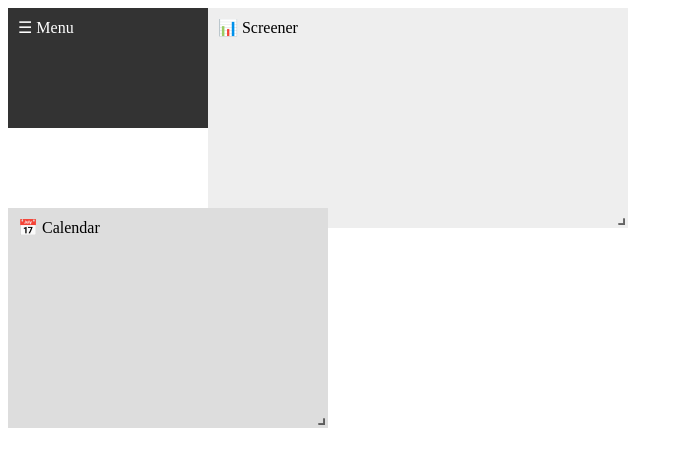
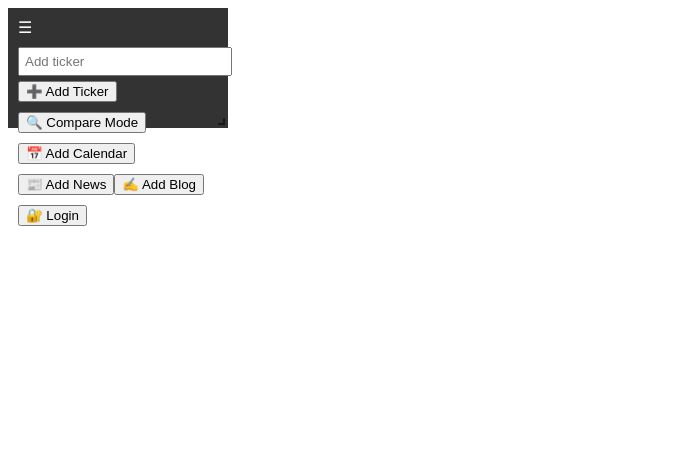
Before and after one commit to oddradar/bonfire-investments, a React (Vite) app in the folder frontend/: page / in a window 1280 px wide. Shown: the top 466 px of the page, without its empty margins (0-683 px from the left). Built offline with nearby package versions, Linux system fonts and the light colour scheme.

Commit message:
Menu pop out

```diff
--- a/frontend/src/components/Dashboard.jsx
+++ b/frontend/src/components/Dashboard.jsx
@@ -1,66 +1,220 @@
-// Import React and the useState hook to manage layout state
-import React, { useState } from "react";
-
-// Import the GridLayout component from react-grid-layout
+import React, { useState, useEffect } from "react";
 import GridLayout from "react-grid-layout";
-
-// Import default styles for grid layout and resizable widgets
 import "react-grid-layout/css/styles.css";
 import "react-resizable/css/styles.css";
 
-// Define and export the Dashboard component
+// Helper: fetch ticker data
+async function fetchTickerData(symbol) {
+  const res = await fetch(
+    `https://query1.finance.yahoo.com/v7/finance/quote?symbols=${symbol}`
+  );
+  const data = await res.json();
+  const quote = data.quoteResponse.result[0];
+  return {
+    name: quote.longName || quote.shortName,
+    symbol: quote.symbol,
+    price: quote.regularMarketPrice,
+    dayHigh: quote.regularMarketDayHigh,
+    dayLow: quote.regularMarketDayLow,
+    yearHigh: quote.fiftyTwoWeekHigh,
+    yearLow: quote.fiftyTwoWeekLow
+  };
+}
+
 export default function Dashboard() {
-  // Initial layout state: defines position and size of each widget
-  const [layout, setLayout] = useState([
-    {
-      i: "menu",    // Unique ID for the hamburger menu widget
-      x: 0,         // Column position (0 = far left)
-      y: 0,         // Row position (0 = top)
-      w: 2,         // Width in grid columns
-      h: 1          // Height in grid rows
-    },
-    {
-      i: "screener", // Unique ID for the screener widget
-      x: 2,
-      y: 0,
-      w: 4,
-      h: 2
-    },
-    {
-      i: "calendar", // Unique ID for the calendar widget
-      x: 0,
-      y: 1,
-      w: 3,
-      h: 2
-    }
-  ]);
+  // Layout state
+  const [layout, setLayout] = useState([{ i: "menu", x: 0, y: 0, w: 2, h: 1 }]);
 
-  // Render the draggable/resizable grid layout
+  // Widgets state
+  const [tickers, setTickers] = useState([]);
+  const [fullscreenWidget, setFullscreenWidget] = useState(null); // overlay
+
+  // Add ticker widget
+  const addTicker = async (symbol) => {
+    const data = await fetchTickerData(symbol);
+    const id = `ticker-${symbol}-${Date.now()}`;
+    setLayout((prev) => [...prev, { i: id, x: 0, y: Infinity, w: 3, h: 2 }]);
+    setTickers((prev) => [...prev, { id, data, compare: false }]);
+  };
+
+  // Remove widget
+  const removeWidget = (id) => {
+    setLayout((prev) => prev.filter((item) => item.i !== id));
+    setTickers((prev) => prev.filter((t) => t.id !== id));
+  };
+
+  // Toggle compare
+  const toggleCompare = (id) => {
+    setTickers((prev) =>
+      prev.map((t) =>
+        t.id === id ? { ...t, compare: !t.compare } : t
+      )
+    );
+  };
+
+  // Get all tickers marked for compare
+  const compareTickers = tickers.filter((t) => t.compare);
+
   return (
+    <>
+      {/* Fullscreen overlay */}
+      {fullscreenWidget && (
+        <div
+          style={{
+            position: "fixed",
+            top: 0, left: 0, right: 0, bottom: 0,
+            background: "#111", color: "#fff",
+            zIndex: 1000, padding: "20px", overflowY: "auto"
+          }}
+        >
+          <button
+            onClick={() => setFullscreenWidget(null)}
+            style={{ background: "red", color: "white", padding: "5px" }}
+          >
+            ✖ Close Fullscreen
+          </button>
+
+          {fullscreenWidget.type === "ticker" && (
+            <>
+              <h2>{fullscreenWidget.data.symbol} — {fullscreenWidget.data.name}</h2>
+              <p>💲 Last Price: {fullscreenWidget.data.price}</p>
+              <p>📈 Daily High: {fullscreenWidget.data.dayHigh}</p>
+              <p>📉 Daily Low: {fullscreenWidget.data.dayLow}</p>
+              <p>🔼 52‑Week High: {fullscreenWidget.data.yearHigh}</p>
+              <p>🔽 52‑Week Low: {fullscreenWidget.data.yearLow}</p>
+            </>
+          )}
+
+          {fullscreenWidget.type === "compare" && (
+            <>
+              <h2>Comparison View</h2>
+              {compareTickers.map((t) => (
+                <div key={t.id} style={{ marginBottom: "10px" }}>
+                  <strong>{t.data.symbol}</strong> — {t.data.name}
+                  <p>💲 Price: {t.data.price}</p>
+                  <p>📈 Daily High: {t.data.dayHigh}</p>
+                  <p>📉 Daily Low: {t.data.dayLow}</p>
+                  <p>🔼 52‑Week High: {t.data.yearHigh}</p>
+                  <p>🔽 52‑Week Low: {t.data.yearLow}</p>
+                  {/* Later: add total return, NAV, etc. */}
+                </div>
+              ))}
+            </>
+          )}
+        </div>
+      )}
+
+      {/* Grid layout */}
       <GridLayout
-      className="layout"          // CSS class for styling the grid
-      layout={layout}             // Current layout state
-      cols={12}                   // Total number of columns in the grid
-      rowHeight={100}             // Height of each row in pixels
-      width={1200}                // Total width of the grid in pixels
-      margin={[0, 0]}             // removes spacing between items
-      containerPadding={[0, 0]}   // removes padding at edges
-      onLayoutChange={(newLayout) => setLayout(newLayout)} // Update layout when widgets move/resize
+        className="layout"
+        layout={layout}
+        cols={12}
+        rowHeight={100}
+        width={1200}
+        margin={[0, 0]}
+        containerPadding={[0, 0]}
+        onLayoutChange={(newLayout) => setLayout(newLayout)}
       >
         {/* Hamburger menu widget */}
-      <div key="menu" style={{ background: "#333", color: "#fff", padding: "10px" }}>
-        ☰ Menu
+        <div
+          key="menu"
+          style={{
+            background: "#333", color: "#fff", padding: "10px",
+            cursor: "pointer"
+          }}
+        >
+          ☰
+          {/* Menu panel */}
+          <div style={{ marginTop: "10px" }}>
+            <form
+              onSubmit={(e) => {
+                e.preventDefault();
+                const symbol = e.target.elements.symbol.value.toUpperCase();
+                if (symbol) addTicker(symbol);
+                e.target.reset();
+              }}
+            >
+              <input
+                type="text"
+                name="symbol"
+                placeholder="Add ticker"
+                style={{ width: "100%", padding: "5px" }}
+              />
+              <button type="submit" style={{ marginTop: "5px" }}>
+                ➕ Add Ticker
+              </button>
+            </form>
+            <button
+              onClick={() => setFullscreenWidget({ type: "compare" })}
+              style={{ marginTop: "10px" }}
+            >
+              🔍 Compare Mode
+            </button>
+            <button style={{ marginTop: "10px" }}>📅 Add Calendar</button>
+            <button style={{ marginTop: "10px" }}>📰 Add News</button>
+            <button style={{ marginTop: "10px" }}>✍️ Add Blog</button>
+            <button style={{ marginTop: "10px" }}>🔐 Login</button>
+          </div>
         </div>
 
-      {/* Screener widget */}
-      <div key="screener" style={{ background: "#eee", padding: "10px" }}>
-        📊 Screener
+        {/* Render ticker widgets */}
+        {tickers.map((t) => (
+          <div
+            key={t.id}
+            style={{
+              background: "#eee", padding: "10px",
+              position: "relative", display: "flex",
+              flexDirection: "column"
+            }}
+          >
+            {/* Close button */}
+            <button
+              onClick={() => removeWidget(t.id)}
+              style={{
+                position: "absolute", top: "5px", right: "5px",
+                background: "red", color: "white", border: "none"
+              }}
+            >
+              ✖
+            </button>
+
+            {/* Fullscreen button */}
+            <button
+              onClick={() => setFullscreenWidget({ type: "ticker", data: t.data })}
+              style={{
+                position: "absolute", top: "5px", right: "35px",
+                background: "blue", color: "white", border: "none"
+              }}
+            >
+              ⛶
+            </button>
+
+            {/* Compare toggle */}
+            <label style={{ marginBottom: "5px" }}>
+              <input
+                type="checkbox"
+                checked={t.compare}
+                onChange={() => toggleCompare(t.id)}
+              /> Compare
+            </label>
+
+            {/* Company name */}
+            <div style={{ fontSize: "14px", marginBottom: "4px" }}>
+              {t.data.name}
             </div>
 
-      {/* Calendar widget */}
-      <div key="calendar" style={{ background: "#ddd", padding: "10px" }}>
-        📅 Calendar
+            {/* Ticker symbol */}
+            <div style={{ fontSize: "24px", fontWeight: "bold" }}>
+              {t.data.symbol}
             </div>
+
+            {/* Price details */}
+            <div style={{ fontSize: "14px", marginTop: "8px" }}>
+              💲 {t.data.price} | 📈 {t.data.dayHigh} | 📉 {t.data.dayLow}
+            </div>
+          </div>
+        ))}
       </GridLayout>
+    </>
   );
 }
```
Lines whose indentation alone changed are shown as unchanged.
